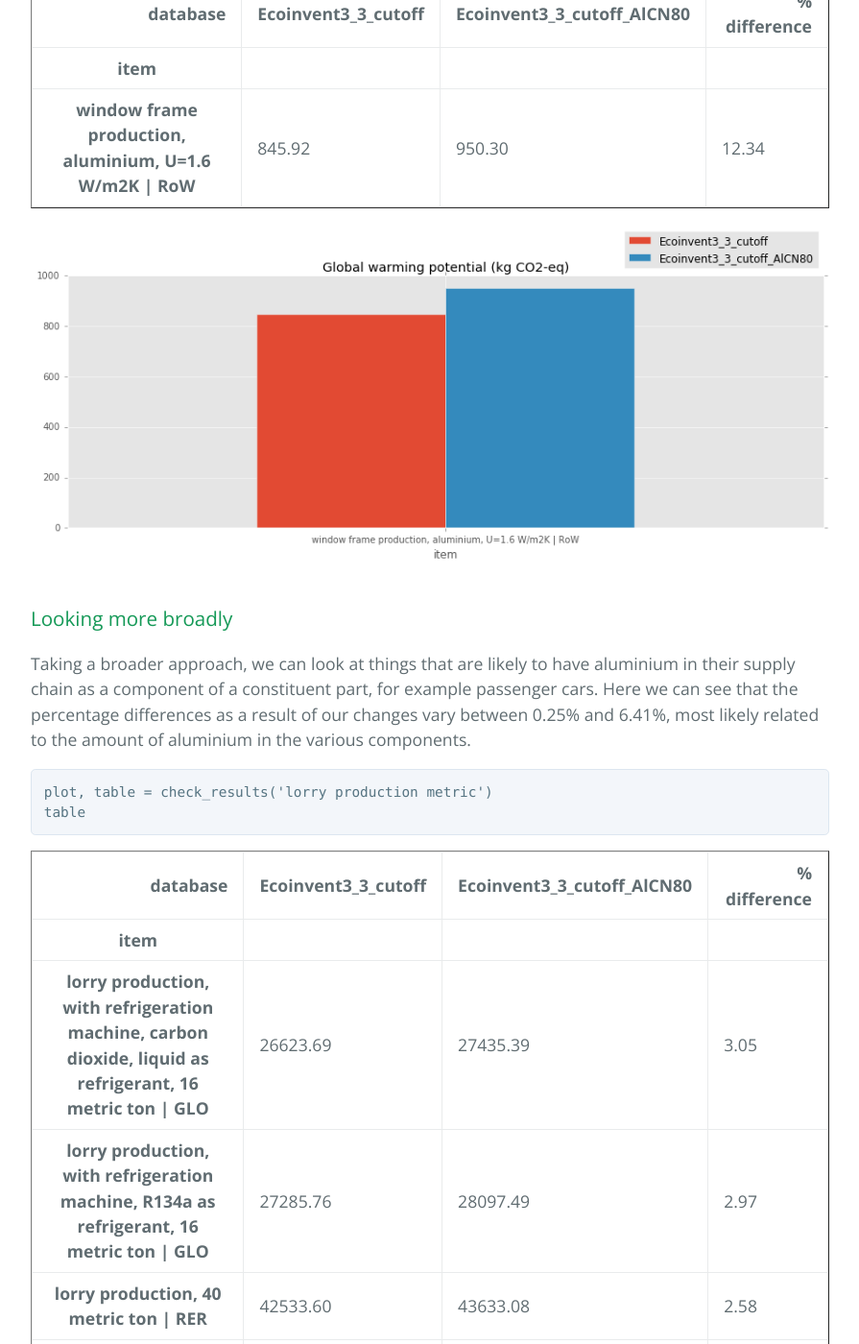
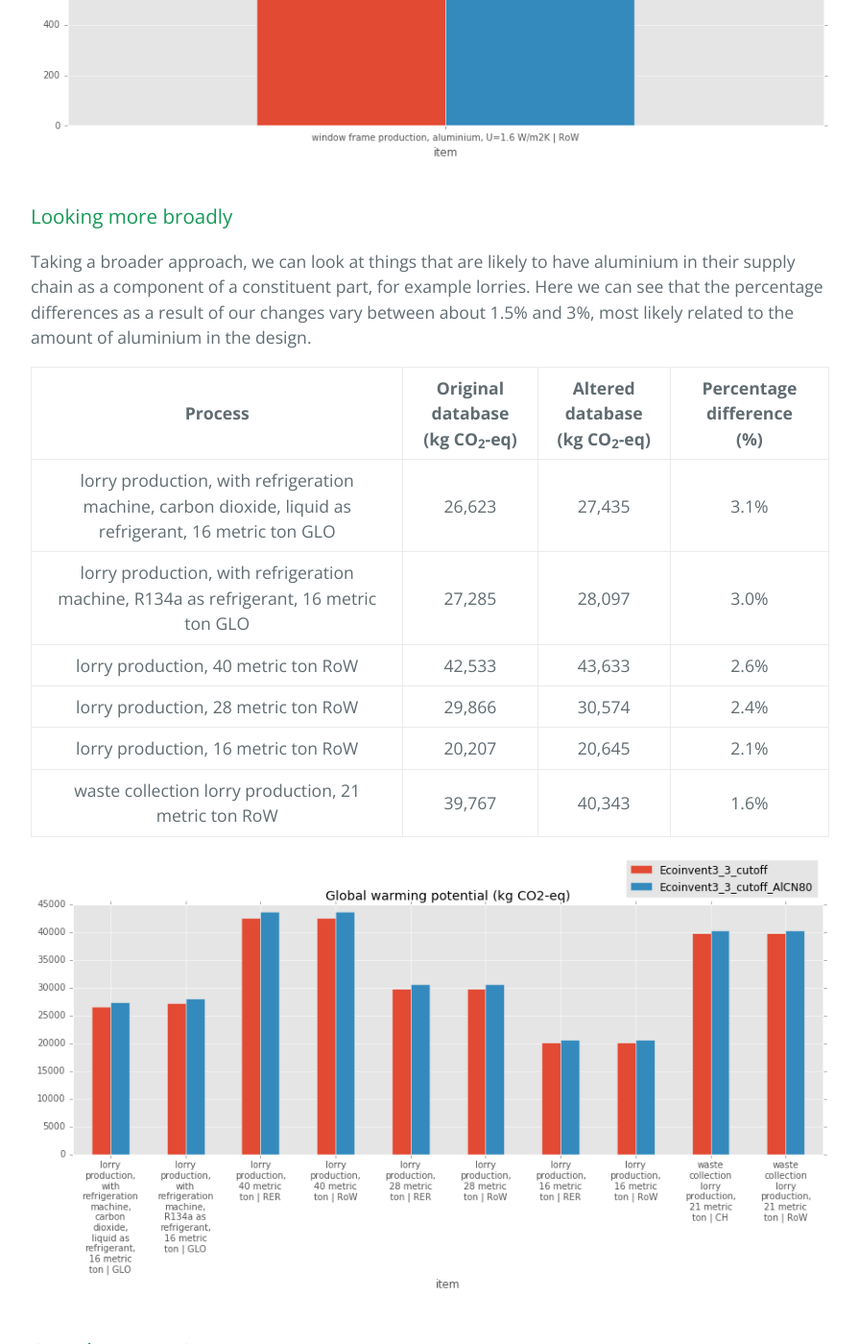
Before and after one commit to pjamesjoyce/pjamesjoyce.github.io, a Jekyll site: the page built from _posts/2016-10-12-ecoinvent3.md, in a window 1280 px wide and 1400 px high, scrolled down 4664 px. Shown: the whole window at 96% size, without its empty margins (192-1087 px from the left). Built offline with Jekyll 4.4.1, drawn with Linux system fonts in a browser that asks for light colours; some of the changed text lies outside the part shown.

Commit message:
first post edited2

````diff
--- a/_posts/2016-10-12-ecoinvent3.md
+++ b/_posts/2016-10-12-ecoinvent3.md
@@ -4,9 +4,6 @@
 date:   2016-10-12 14:10:02 +0200
 categories: research ocelot
 ---
-
-
-# Manipulating markets in ecoinvent 3 using Ocelot
 
 _Note: this post is based on a jupyter notebook, available [here](http://nbviewer.jupyter.org/github/pjamesjoyce/notebooks/blob/master/Manipulating%20markets%20in%20ecoinvent%203.ipynb)_
 
@@ -40,7 +37,8 @@
 Using Ocelot as a basis, we can create a new system model in which more primary aluminium production takes place in China (a full explanation of how can be found [here](http://nbviewer.jupyter.org/github/pjamesjoyce/notebooks/blob/master/Manipulating%20markets%20in%20ecoinvent%203.ipynb).
 In the below example, we are looking at a possible future scenario where 80% of primary ingot is produced in China (with the proportion of production from the rest of the world held constant). Given the current rate of growth of China's market share, this may become a reality in the next decade.
 
-We can use Ocelot to change the market for 'aluminium production, primary, ingot | RoW'
+We can use Ocelot to change the market for 'aluminium production, primary, ingot  RoW'
+
 
 |	Location	|	Before	|	After	|
 |:-------------:|----------:|----------:|
@@ -58,47 +56,14 @@
 
 ### Aluminium production
 
-_Note: you can find the `check_results` function at the bottom of this post_
-```python
-plot,table = check_results('market aluminium ingot RoW')
-table
-```
-
-
-<div>
-<table border="1" class="dataframe">
-  <thead>
-    <tr style="text-align: right;">
-      <th>database</th>
-      <th>Ecoinvent3_3_cutoff</th>
-      <th>Ecoinvent3_3_cutoff_AlCN80</th>
-      <th>% difference</th>
-    </tr>
-    <tr>
-      <th>item</th>
-      <th></th>
-      <th></th>
-      <th></th>
-    </tr>
-  </thead>
-  <tbody>
-    <tr>
-      <th>market for aluminium, primary, ingot | RoW</th>
-      <td>18.05</td>
-      <td>20.64</td>
-      <td>14.38</td>
-    </tr>
-  </tbody>
-</table>
-</div>
-
-
-
+|	Process  								|	Original database<br>(kg CO<sub>2</sub>-eq) 	 | Altered database<br>(kg CO<sub>2</sub>-eq) |	Percentage difference<br>(%) 	|
+|:-----------------------------------------:|:----------------------:|:----------------:|:-------------------------:|
+|market for aluminium, primary, ingot RoW	|					18.05|	20.64			|	14.38%					|
 
 ![png](/assets/images/output_49_1.png)
 
 
-The GWP impact of the RoW market for primary aluminium ingot and GLO markets for wrought and cast alloy (which take primary ingot as an input) have been affected by the changes to the system model. They have increased by around 14%. This is likely to be due to the predominant use of electricity from coal in the Hall-Héroult process.
+The global warming impact of the RoW market for primary aluminium ingot and GLO markets for wrought and cast alloy (which take primary ingot as an input) have been affected by the changes to the system model. They have increased by around 14%. This is likely to be due to the predominant use of electricity from coal in the Hall-Héroult process.
 
 It's interesting to note that the market for aluminium in the EU (where no aluminium is imported from China) is relatively unaffected, with only a 0.03% increase in impact. This means that we haven't directly affected this market, but the changes we've made to RoW aluminium seem to have propagated through the database and led to a slight increase as a result of distant inputs to the process. This is exactly what we wanted.
 
@@ -108,137 +73,25 @@
 Switching back to GWP impact, we can look at products which we know to contain aluminium, for example aluminium window frames.
 Again we can see that we have brought about an increase, this time of (12.34%) as a result of increasing the impact of aluminium.
 
-
-```python
-plot, table = check_results('window frame production aluminium RoW')
-table
-```
-
-
-
-<div>
-<table border="1" class="dataframe">
-  <thead>
-    <tr style="text-align: right;">
-      <th>database</th>
-      <th>Ecoinvent3_3_cutoff</th>
-      <th>Ecoinvent3_3_cutoff_AlCN80</th>
-      <th>% difference</th>
-    </tr>
-    <tr>
-      <th>item</th>
-      <th></th>
-      <th></th>
-      <th></th>
-    </tr>
-  </thead>
-  <tbody>
-    <tr>
-      <th>window frame production, aluminium, U=1.6 W/m2K | RoW</th>
-      <td>845.92</td>
-      <td>950.30</td>
-      <td>12.34</td>
-    </tr>
-  </tbody>
-</table>
-</div>
+|	Process  								|	Original database<br>(kg CO<sub>2</sub>-eq) 	 | Altered database<br>(kg CO<sub>2</sub>-eq) |	Percentage difference<br>(%) 	|
+|:-----------------------------------------:|:----------------------:|:----------------:|:-------------------------:|
+|window frame production, aluminium, U=1.6 W/m2K  RoW	|				  845|	950	    |	12.34%					|
 
 ![png](/assets/images/output_56_1.png)
 
 ### Looking more broadly
 
-Taking a broader approach, we can look at things that are likely to have aluminium in their supply chain as a component of a constituent part, for example passenger cars.
-Here we can see that the percentage differences as a result of our changes vary between 0.25% and 6.41%, most likely related to the amount of aluminium in the various components.
+Taking a broader approach, we can look at things that are likely to have aluminium in their supply chain as a component of a constituent part, for example lorries.
+Here we can see that the percentage differences as a result of our changes vary between about 1.5% and 3%, most likely related to the amount of aluminium in the design.
 
-
-```python
-plot, table = check_results('lorry production metric')
-table
-```
-
-<div>
-<table border="1" class="dataframe">
-  <thead>
-    <tr style="text-align: right;">
-      <th>database</th>
-      <th>Ecoinvent3_3_cutoff</th>
-      <th>Ecoinvent3_3_cutoff_AlCN80</th>
-      <th>% difference</th>
-    </tr>
-    <tr>
-      <th>item</th>
-      <th></th>
-      <th></th>
-      <th></th>
-    </tr>
-  </thead>
-  <tbody>
-    <tr>
-      <th>lorry production, with refrigeration machine, carbon dioxide, liquid as refrigerant, 16 metric ton | GLO</th>
-      <td>26623.69</td>
-      <td>27435.39</td>
-      <td>3.05</td>
-    </tr>
-    <tr>
-      <th>lorry production, with refrigeration machine, R134a as refrigerant, 16 metric ton | GLO</th>
-      <td>27285.76</td>
-      <td>28097.49</td>
-      <td>2.97</td>
-    </tr>
-    <tr>
-      <th>lorry production, 40 metric ton | RER</th>
-      <td>42533.60</td>
-      <td>43633.08</td>
-      <td>2.58</td>
-    </tr>
-    <tr>
-      <th>lorry production, 40 metric ton | RoW</th>
-      <td>42533.70</td>
-      <td>43633.18</td>
-      <td>2.58</td>
-    </tr>
-    <tr>
-      <th>lorry production, 28 metric ton | RER</th>
-      <td>29866.15</td>
-      <td>30574.45</td>
-      <td>2.37</td>
-    </tr>
-    <tr>
-      <th>lorry production, 28 metric ton | RoW</th>
-      <td>29866.25</td>
-      <td>30574.55</td>
-      <td>2.37</td>
-    </tr>
-    <tr>
-      <th>lorry production, 16 metric ton | RER</th>
-      <td>20207.10</td>
-      <td>20645.01</td>
-      <td>2.17</td>
-    </tr>
-    <tr>
-      <th>lorry production, 16 metric ton | RoW</th>
-      <td>20207.20</td>
-      <td>20645.11</td>
-      <td>2.17</td>
-    </tr>
-    <tr>
-      <th>waste collection lorry production, 21 metric ton | CH</th>
-      <td>39767.00</td>
-      <td>40343.95</td>
-      <td>1.45</td>
-    </tr>
-    <tr>
-      <th>waste collection lorry production, 21 metric ton | RoW</th>
-      <td>39767.00</td>
-      <td>40343.95</td>
-      <td>1.45</td>
-    </tr>
-  </tbody>
-</table>
-</div>
-
-
-
+|	Process  								|	Original database<br>(kg CO<sub>2</sub>-eq) 	 | Altered database<br>(kg CO<sub>2</sub>-eq) |	Percentage difference<br>(%) 	|
+|:-----------------------------------------:|:----------------------:|:----------------:|:-------------------------:|
+|lorry production, with refrigeration machine, carbon dioxide, liquid as refrigerant, 16 metric ton  GLO|	26,623|	27,435|	3.1%|
+|lorry production, with refrigeration machine, R134a as refrigerant, 16 metric ton  GLO|	27,285|	28,097|	3.0%|
+|lorry production, 40 metric ton  RoW	|42,533	|43,633	|2.6%|
+|lorry production, 28 metric ton  RoW	|29,866	|30,574	|2.4%|
+|lorry production, 16 metric ton  RoW	|20,207|20,645	|2.1%|
+|waste collection lorry production, 21 metric ton  RoW	|39,767	|40,343	|1.6%|
 
 ![png](/assets/images/output_58_1.png)
 
--- a/css/cayman.css
+++ b/css/cayman.css
@@ -65,6 +65,7 @@
       padding: 2rem 1rem; } }
 
 .project-name {
+  color: #fff;
   margin-top: 0;
   margin-bottom: 0.1rem; }
   @media screen and (min-width: 64em) {
````
